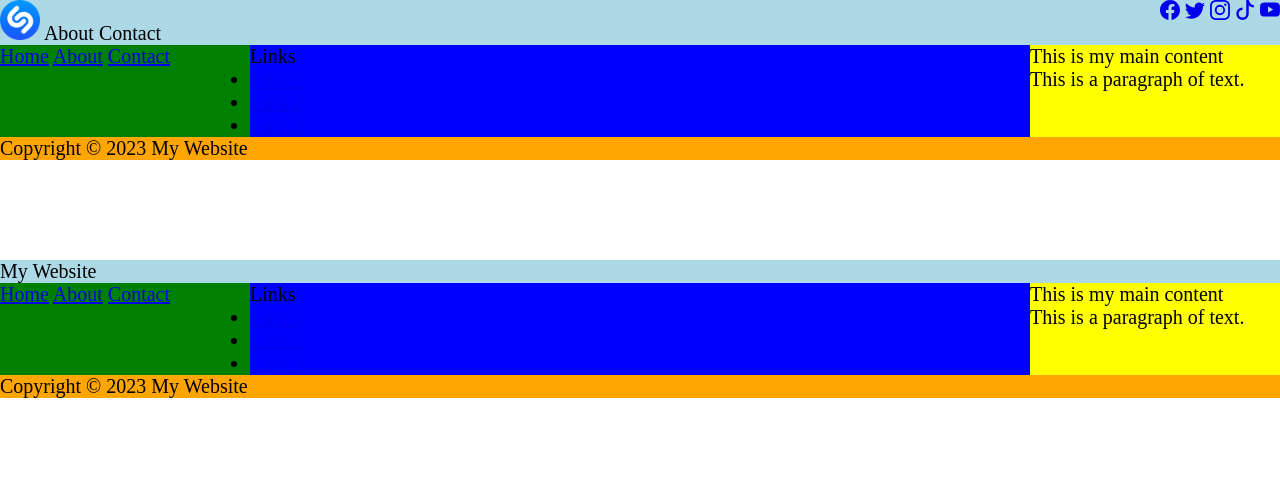
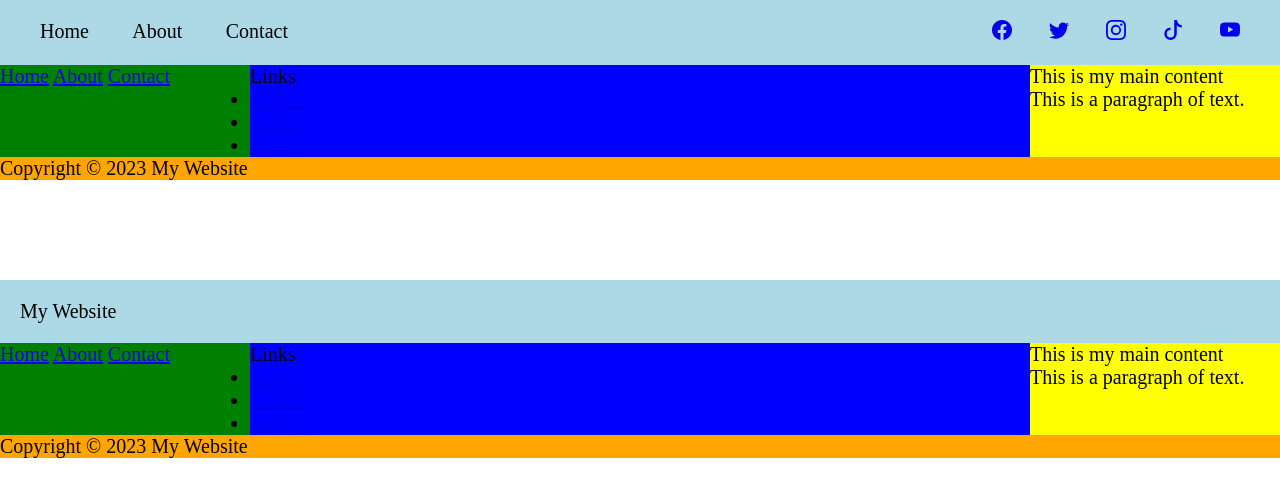
Before and after one commit to Ndaymo/TravelSite, a plain HTML site: page index.html in a window 1280 px wide. Drawn offline with Linux system fonts and the light colour scheme.

Commit message:
Add spacing in the navbar

```diff
--- a/index.html
+++ b/index.html
@@ -11,7 +11,7 @@
   <div class="container">
     <header>
       <ul class="header-links">
-        <a href="#"><img src="Images/logo.png" width="40px" alt=""></a>
+        <a href="#">Home</a>
         <a href="#">About</a>
         <a href="#">Contact</a>
     </ul>
--- a/style.css
+++ b/style.css
@@ -4,11 +4,22 @@
     font-size: 20px;
     font-weight: 400;
 }
+header {
+    grid-column: 1 / span 3;
+    grid-row: 1;
+    background-color: lightblue;
+    display: flex;
+    justify-content: space-between;
+    padding: 20px;
 
+  }
 .header-links {
-    float: left;
     list-style: none;
     padding: 0;
+    width: 20%;
+    display: flex;
+    justify-content: space-between;
+    padding-left: 20px;
   }
 
   .header-links li {
@@ -17,9 +28,12 @@
   }
 
   .header-social-icons {
-    float: right;
     list-style: none;
     padding: 0;
+    width: 20%;
+    display: flex;
+    justify-content: space-between;
+    padding-right: 20px;
 
   }
 
@@ -45,12 +59,8 @@
 
   }
 
-  header {
-    grid-column: 1 / span 3;
-    grid-row: 1;
-    background-color: lightblue;
+  /* end of header */
 
-  }
   .nav-left {
     text-decoration: none;
     float: left;
```
